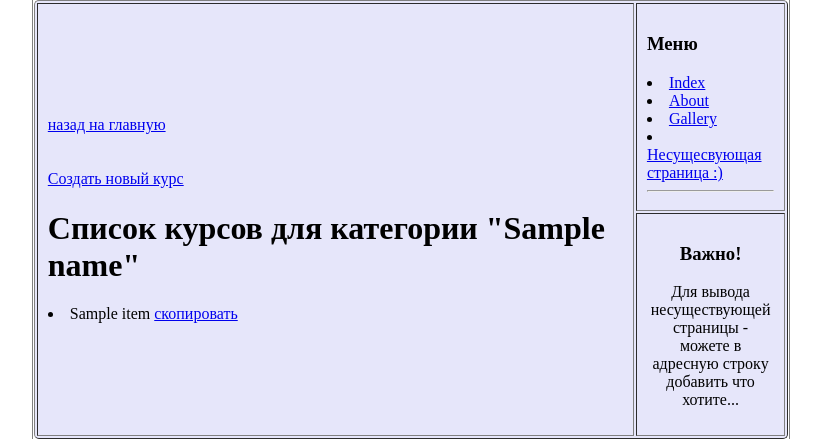
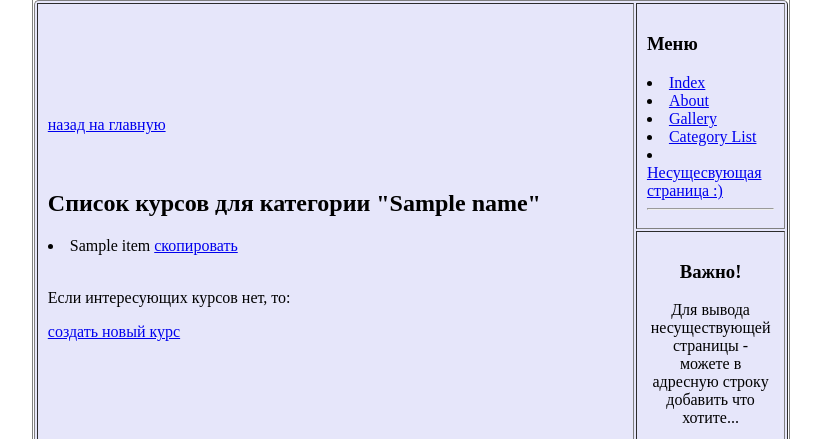
Before and after one commit to TatianaGrishechkina/python_arch_templ, a Python web app: template Lesson1_TGrishechkina/templates/course_list.html in a window 1280 px wide. Shown: the part 59-498 px from the top of the page, without its empty margins (229-1050 px from the left). Run offline with Jinja, Linux system fonts and the light colour scheme; the template is opened without the code that fills it: most values are stand-ins (such as "Sample title", 1, 10 or a date in 2020).

Commit message:
lesson4_add_2

```diff
--- a/Lesson1_TGrishechkina/patterns/my_patterns.py
+++ b/Lesson1_TGrishechkina/patterns/my_patterns.py
@@ -56,7 +56,7 @@
 
 # Категория
 class Category:
-    # реестр?
+    # начальный id
     auto_id = 0
 
     def __init__(self, name, category):
--- a/Lesson1_TGrishechkina/templates/course_list.html
+++ b/Lesson1_TGrishechkina/templates/course_list.html
@@ -14,13 +14,14 @@
     <br>
 
     <div>
-        <a href="/create-course/?id={{id}}">Создать новый курс</a>
-        <br>
-        <h1>Список курсов для категории "{{name}}"</h1>
+        <h2>Список курсов для категории "{{name}}"</h2>
         {% for item in objects_list %}
         <li>
             {{item.name}} <span><a href="/clone-course/?name={{item.name}}">скопировать</a></span>
         </li>
+        <br>
+        <p>Если интересующих курсов нет, то: </p>
+        <a href="/create-course/?id={{id}}">создать новый курс</a>
         {% endfor %}
     </div>
 {% endblock %}
--- a/Lesson1_TGrishechkina/templates/site_menu.html
+++ b/Lesson1_TGrishechkina/templates/site_menu.html
@@ -2,8 +2,8 @@
     <li><a href="/">Index</a></li>
     <li><a href="/about">About</a></li>
     <li><a href="/gallery">Gallery</a></li>
-    <!--li><a href="/category-list">Category List</a></li>
-    <li><a href="/courses-list">Courses List</a></li -->
+    <li><a href="/category-list">Category List</a></li>
+    <!--i><a href="/courses-list">Courses List</a></li-->
     <li><a href="/secret">Несущесвующая страница :)</a></li>
 </div>
 <hr>
```
Also changed, not shown: Lesson1_TGrishechkina/views.py (+19 -19 lines).
